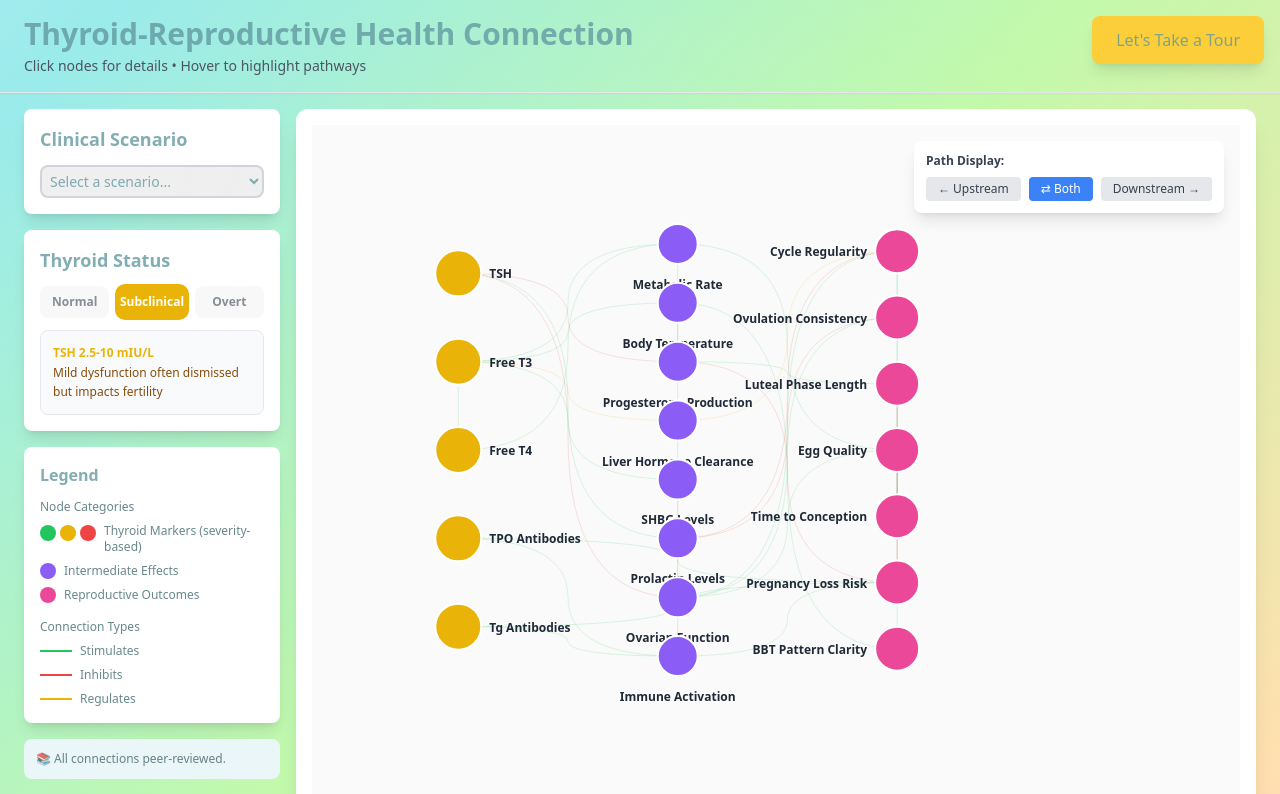
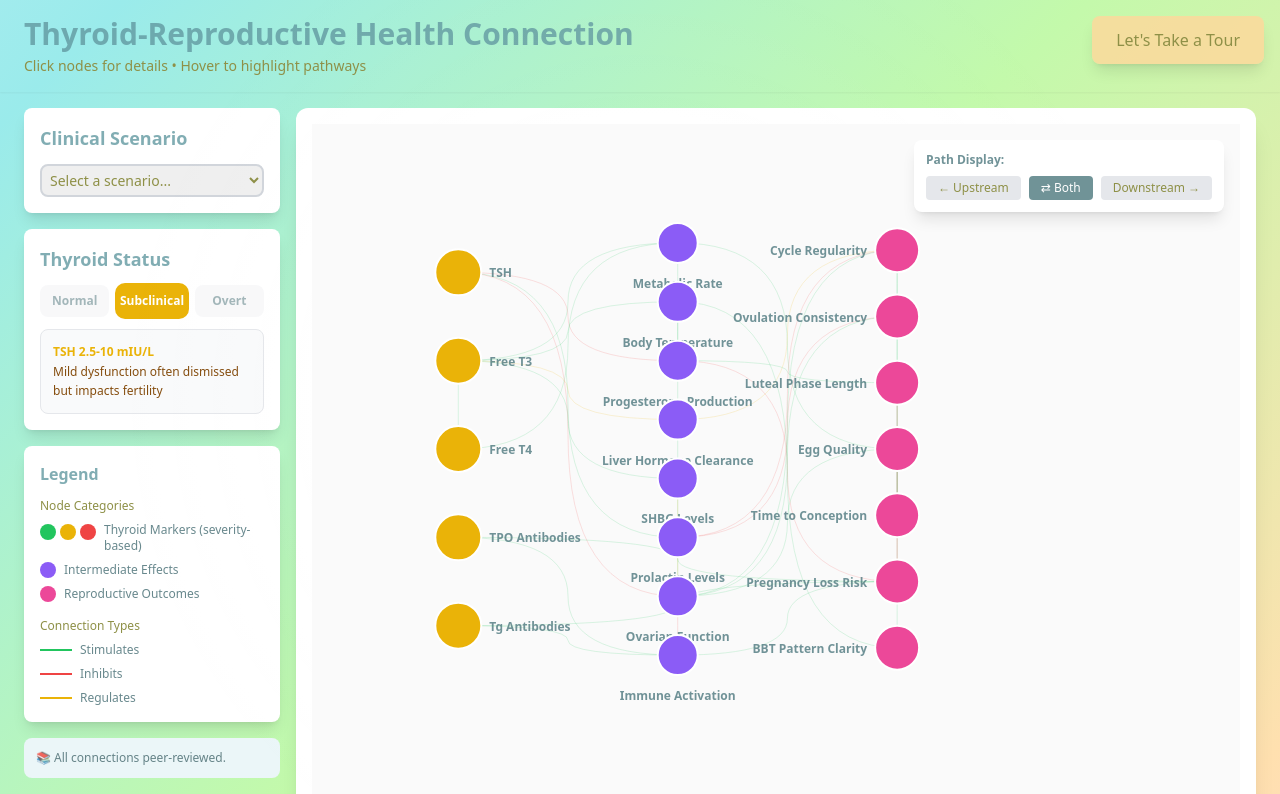
Before and after one commit to nusanam/thyroid-explorer, a React (Vite) app: page / in a window 1280 px wide. Shown: the top 794 px of the page. Built offline with nearby package versions, Linux system fonts and the light colour scheme.

Commit message:
update accent for small text

```diff
--- a/src/app/components/CategoryLegend.tsx
+++ b/src/app/components/CategoryLegend.tsx
@@ -11,7 +11,7 @@ export const CategoryLegend: React.FC = () => {
 
       {/* Node Categories */}
       <div className='mb-4'>
-        <h4 className='text-xs font-medium text-[#426a70cc] mb-2'>
+        <h4 className='text-xs font-medium text-[#8e9047] mb-2'>
           Node Categories
         </h4>
         <div className='space-y-2'>
@@ -61,7 +61,7 @@ export const CategoryLegend: React.FC = () => {
 
       {/* Connection Types */}
       <div>
-        <h4 className='text-xs font-medium text-[#426a70cc] mb-2'>
+        <h4 className='text-xs font-medium text-[#8e9047] mb-2'>
           Connection Types
         </h4>
         <div className='space-y-2'>
--- a/src/app/components/GuidedTour.tsx
+++ b/src/app/components/GuidedTour.tsx
@@ -129,7 +129,7 @@ export const GuidedTour: React.FC<Props> = ({ onHighlight }) => {
       {!isActive && (
         <button
           onClick={startTour}
-          className='fixed top-4 right-4 px-6 py-3 bg-[#fcce39] text-[#6298a0cc] rounded-lg font-medium hover:bg-blue-700 transition-colors shadow-lg'
+          className='fixed top-4 right-4 px-6 py-3 bg-[#ffd89bcc] text-[#8e9047] rounded-lg font-medium hover:bg-blue-700 transition-colors shadow-lg'
         >
           Let's Take a Tour
         </button>
--- a/src/app/components/NetworkVisualization.tsx
+++ b/src/app/components/NetworkVisualization.tsx
@@ -320,7 +320,7 @@ export const NetworkVisualization: React.FC<Props> = ({
         getSimulationNodeLabelSize(d, d.id === selectedNode, isMobile)
       )
       .attr('font-weight', (d) => (d.id === selectedNode ? 700 : 600))
-      .attr('fill', '#1f2937')
+      .attr('fill', '#4d787ecc')
       .attr('class', 'transition-all duration-300')
       .text((d) => d.label)
       .style('pointer-events', 'none');
@@ -344,7 +344,7 @@ export const NetworkVisualization: React.FC<Props> = ({
         return (this as SVGPathElement).getTotalLength();
       })
       .transition()
-      .duration(1000)
+      .duration(600)
       .delay((_d, i) => getEntranceDelay(i, 30))
       .attr('stroke-dashoffset', 0);
   }, [
@@ -368,7 +368,7 @@ export const NetworkVisualization: React.FC<Props> = ({
     <div className='relative'>
       {/* Path Mode Controls */}
       <div className='absolute top-4 right-4 bg-white rounded-lg shadow-lg p-3 z-10'>
-        <div className='text-xs font-semibold mb-2 text-gray-700'>
+        <div className='text-xs font-semibold mb-2 text-[#4d787ecc]'>
           Path Display:
         </div>
         <div className='flex gap-2'>
@@ -377,7 +377,7 @@ export const NetworkVisualization: React.FC<Props> = ({
             className={`px-3 py-1 text-xs rounded ${
               activePathMode === 'upstream'
                 ? 'bg-orange-500 text-white'
-                : 'bg-gray-200 text-gray-700 hover:bg-gray-300'
+                : 'bg-gray-200 text-[#8e9047] hover:bg-gray-300'
             }`}
           >
             ← Upstream
@@ -386,8 +386,8 @@ export const NetworkVisualization: React.FC<Props> = ({
             onClick={() => setActivePathMode('both')}
             className={`px-3 py-1 text-xs rounded ${
               activePathMode === 'both'
-                ? 'bg-blue-500 text-white'
-                : 'bg-gray-200 text-gray-700 hover:bg-gray-300'
+                ? 'bg-[#4d787ecc] text-white'
+                : 'bg-text-[#588a91cc] text-gray-700 hover:bg-gray-300'
             }`}
           >
             ⇄ Both
@@ -397,7 +397,7 @@ export const NetworkVisualization: React.FC<Props> = ({
             className={`px-3 py-1 text-xs rounded ${
               activePathMode === 'downstream'
                 ? 'bg-green-500 text-white'
-                : 'bg-gray-200 text-gray-700 hover:bg-gray-300'
+                : 'bg-gray-200 text-[#8e9047] hover:bg-gray-300'
             }`}
           >
             Downstream →
--- a/src/app/components/SeveritySlider.tsx
+++ b/src/app/components/SeveritySlider.tsx
@@ -42,7 +42,7 @@ export const SeveritySlider: React.FC<Props> = ({ value, onChange }) => {
             style={{
               backgroundColor:
                 value === option.value ? option.color : '#f3f4f6',
-              color: value === option.value ? 'white' : '#374151',
+              color: value === option.value ? 'white' : '#426a70cc',
               boxShadow:
                 value === option.value
                   ? `0 0 0 2px ${option.color}, 0 0 0 4px white`
--- a/src/app/components/ThyroidExplorer.tsx
+++ b/src/app/components/ThyroidExplorer.tsx
@@ -69,12 +69,12 @@ export const ThyroidExplorer: React.FC = () => {
   return (
     <div className='min-h-screen'>
       {/* Compact Header */}
-      <header className='border-b border-gray-200 shadow-sm'>
+      <header className='shadow-sm'>
         <div className='max-w-[1800px] mx-auto px-6 py-4'>
           <h1 className='text-3xl font-bold text-[#6298a0cc] mb-1'>
             Thyroid-Reproductive Health Connection
           </h1>
-          <p className='text-sm text-gray-600'>
+          <p className='text-sm text-[#8e9047]'>
             Click nodes for details • Hover to highlight pathways
           </p>
         </div>
@@ -98,7 +98,7 @@ export const ThyroidExplorer: React.FC = () => {
                   );
                   if (scenario) handleScenarioSelect(scenario);
                 }}
-                className='w-full p-1 border-2 border-gray-300 rounded-lg text-[#6298a0cc] text-sm focus:border-[#6298a0cc] focus:outline-none'
+                className='w-full p-1 border-2 border-gray-300 rounded-lg text-[#8e9047] text-sm focus:border-[#6298a0cc] focus:outline-none'
               >
                 <option value=''>Select a scenario...</option>
                 {scenarios.map((scenario) => (
@@ -109,8 +109,8 @@ export const ThyroidExplorer: React.FC = () => {
               </select>
 
               {currentScenario && (
-                <div className='mt-3 p-3 bg-blue-50 border border-blue-200 rounded-lg'>
-                  <p className='text-xs text-blue-800 leading-relaxed'>
+                <div className='mt-3 p-3 bg-[#dcf0f0cc] border border-blue-200 rounded-lg'>
+                  <p className='text-xs text-[#44676ccc] leading-relaxed'>
                     {currentScenario.description}
                   </p>
                 </div>
@@ -150,50 +150,50 @@ export const ThyroidExplorer: React.FC = () => {
 
                 {/* Compact Lab Values */}
                 <div className='grid grid-cols-5 gap-2 mb-2'>
-                  <div className='p-2 bg-blue-50 rounded border border-blue-100'>
-                    <div className='text-[14px] text-blue-600 font-semibold mb-1'>
+                  <div className='p-2 bg-[#dcf0f0cc]  rounded border border-blue-100'>
+                    <div className='text-[14px] text-[#43a5a1] font-semibold mb-1'>
                       TSH
                     </div>
-                    <div className='text-lg font-bold text-blue-900'>
+                    <div className='text-lg font-bold text-[#268e8b]'>
                       {currentScenario.thyroidValues.tsh}
                     </div>
-                    <div className='text-[11px] text-blue-600'>mIU/L</div>
+                    <div className='text-[11px] text-[#388c89]'>mIU/L</div>
                   </div>
-                  <div className='p-2 bg-blue-50 rounded border border-blue-100'>
-                    <div className='text-[14px] text-blue-600 font-semibold mb-1'>
+                  <div className='p-2 bg-[#dcf0f0cc]  rounded border border-blue-100'>
+                    <div className='text-[14px] text-[#43a5a1] font-semibold mb-1'>
                       Free T3
                     </div>
-                    <div className='text-lg font-bold text-blue-900'>
+                    <div className='text-lg font-bold text-[#268e8b]'>
                       {currentScenario.thyroidValues.freeT3}
                     </div>
-                    <div className='text-[11px] text-blue-600'>pg/mL</div>
+                    <div className='text-[11px] text-[#388c89]'>pg/mL</div>
                   </div>
-                  <div className='p-2 bg-blue-50 rounded border border-blue-100'>
-                    <div className='text-[14px] text-blue-600 font-semibold mb-1'>
+                  <div className='p-2 bg-[#dcf0f0cc]  rounded border border-blue-100'>
+                    <div className='text-[14px] text-[#43a5a1] font-semibold mb-1'>
                       Free T4
                     </div>
-                    <div className='text-lg font-bold text-blue-900'>
+                    <div className='text-lg font-bold text-[#268e8b]'>
                       {currentScenario.thyroidValues.freeT4}
                     </div>
-                    <div className='text-[11px] text-blue-600'>ng/dL</div>
+                    <div className='text-[11px] text-[#388c89]'>ng/dL</div>
                   </div>
-                  <div className='p-2 bg-purple-50 rounded border border-purple-100'>
-                    <div className='text-[14px] text-purple-600 font-semibold mb-1'>
+                  <div className='p-2 bg-[#f4eafc] rounded border border-purple-100'>
+                    <div className='text-[14px] text-[#aa60e7] font-semibold mb-1'>
                       TPO Ab
                     </div>
-                    <div className='text-lg font-bold text-purple-900'>
+                    <div className='text-lg font-bold text-[#8652b0]'>
                       {currentScenario.thyroidValues.tpoAntibodies}
                     </div>
-                    <div className='text-[11px] text-purple-600'>IU/mL</div>
+                    <div className='text-[11px] text-[#915abe]'>IU/mL</div>
                   </div>
-                  <div className='p-2 bg-purple-50 rounded border border-purple-100'>
-                    <div className='text-[14px] text-purple-600 font-semibold mb-1'>
+                  <div className='p-2 bg-[#f4eafc] rounded border border-purple-100'>
+                    <div className='text-[14px] text-[#aa60e7] font-semibold mb-1'>
                       Tg Ab
                     </div>
-                    <div className='text-lg font-bold text-purple-900'>
+                    <div className='text-lg font-bold text-[#8652b0]'>
                       {currentScenario.thyroidValues.tgAntibodies}
                     </div>
-                    <div className='text-[11px] text-purple-600'>IU/mL</div>
+                    <div className='text-[11px] text-[#915abe]'>IU/mL</div>
                   </div>
                 </div>
 
@@ -208,7 +208,7 @@ export const ThyroidExplorer: React.FC = () => {
                         (impact, idx) => (
                           <li
                             key={idx}
-                            className='text-xs text-gray-700 flex items-start'
+                            className='text-xs text-[#8e9047] flex items-start'
                           >
                             <span className='text-pink-500 mr-2'>•</span>
                             <span>{impact}</span>
@@ -222,7 +222,7 @@ export const ThyroidExplorer: React.FC = () => {
                     <h3 className='font-semibold text-[#6298a0cc] mb-2 text-sm'>
                       Clinical Notes
                     </h3>
-                    <p className='text-xs text-gray-700 leading-relaxed'>
+                    <p className='text-xs text-[#8e9047] leading-relaxed'>
                       {currentScenario.clinicalNotes}
                     </p>
                   </div>
```
